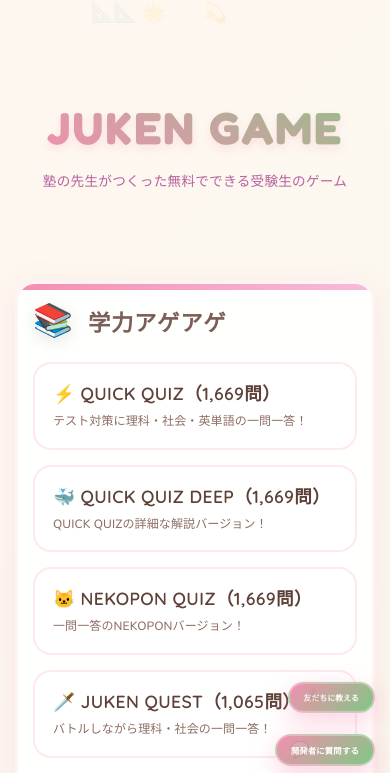
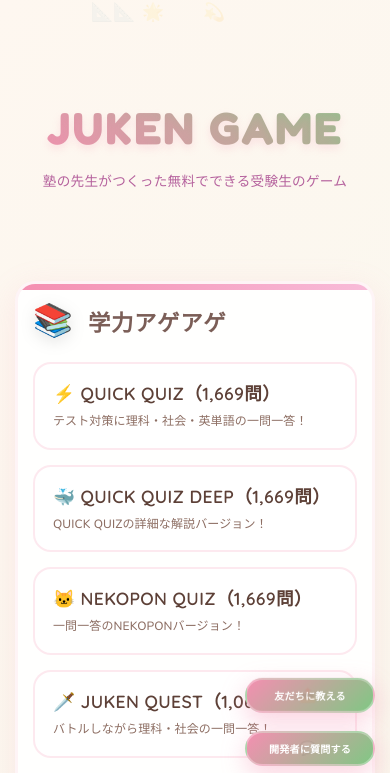
Before and after one commit to juken-camp/juken-game, a plain HTML site: page index.html in a window 390 px wide. Shown: the top 773 px of the page. Drawn offline with nearby package versions, Linux system fonts and the light colour scheme.

Commit message:
Add files via upload

```diff
--- a/index.html
+++ b/index.html
@@ -143,6 +143,7 @@
         .floating-btn {
             display: flex;
             align-items: center;
+            justify-content: center;
             background: linear-gradient(135deg, #f48fb1 0%, #81c784 100%);
             color: white;
             text-decoration: none;
@@ -152,12 +153,14 @@
             transition: all 0.3s ease;
             font-family: 'Quicksand', sans-serif;
             font-weight: 600;
-            font-size: 0.85em;
+            font-size: 0.8em;
             backdrop-filter: blur(10px);
             border: 2px solid rgba(255, 255, 255, 0.3);
             position: relative;
             overflow: hidden;
             cursor: pointer;
+            width: 170px;
+            min-width: 170px;
         }
 
         .floating-btn::before {
@@ -190,6 +193,7 @@
             font-size: 1.3em;
             margin-right: 8px;
             animation: icon-pulse 2s ease-in-out infinite;
+            flex-shrink: 0;
         }
 
         @keyframes icon-pulse {
@@ -198,17 +202,9 @@
         }
 
         .floating-tooltip {
-            white-space: nowrap;
             letter-spacing: 0.02em;
-        }
-
-        /* 「友だちに教える」と「開発者に質問する」のテキストサイズ調整 */
-        .floating-share-btn .floating-tooltip {
-            font-size: 0.75em;
-        }
-
-        .floating-contact-btn .floating-tooltip {
-            font-size: 0.8em;
+            text-align: center;
+            flex: 1;
         }
 
         .container {
@@ -517,20 +513,14 @@
 
             .floating-btn {
                 padding: 10px 16px;
-                font-size: 0.8em;
+                font-size: 0.75em;
+                width: 150px;
+                min-width: 150px;
             }
 
             .floating-icon {
                 font-size: 1.2em;
                 margin-right: 6px;
-            }
-
-            .floating-share-btn .floating-tooltip {
-                font-size: 0.7em;
-            }
-
-            .floating-contact-btn .floating-tooltip {
-                font-size: 0.75em;
             }
         }
 
@@ -571,21 +561,20 @@
             }
 
             .floating-btn {
-                padding: 8px 14px;
-                font-size: 0.75em;
+                padding: 8px 12px;
+                font-size: 0.7em;
                 border-radius: 20px;
+                width: 130px;
+                min-width: 130px;
+            }
+
+            .floating-icon {
+                font-size: 1.1em;
+                margin-right: 5px;
             }
 
             .floating-tooltip {
                 font-size: 0.9em;
-            }
-
-            .floating-share-btn .floating-tooltip {
-                font-size: 0.65em;
-            }
-
-            .floating-contact-btn .floating-tooltip {
-                font-size: 0.7em;
             }
         }
     </style>
```
